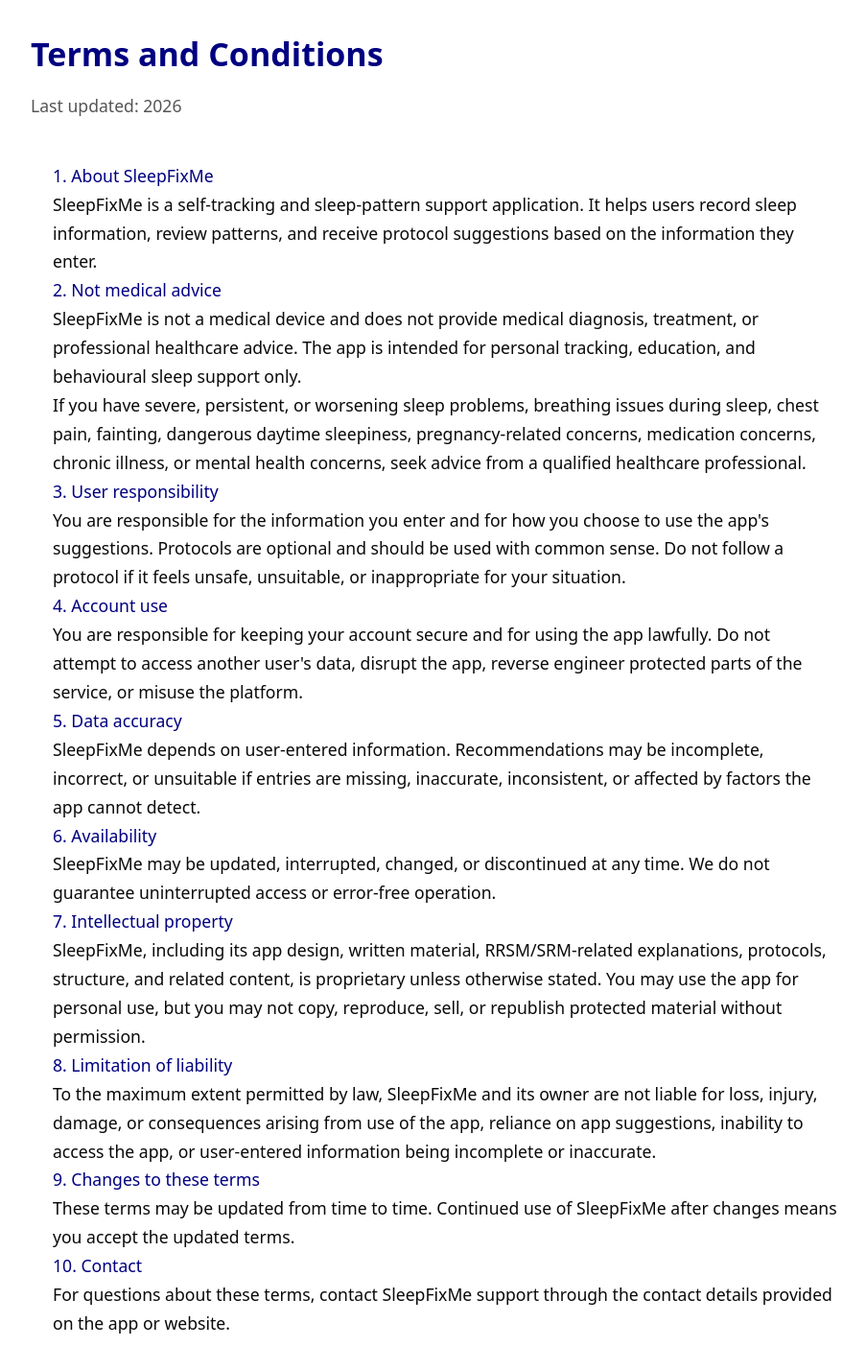
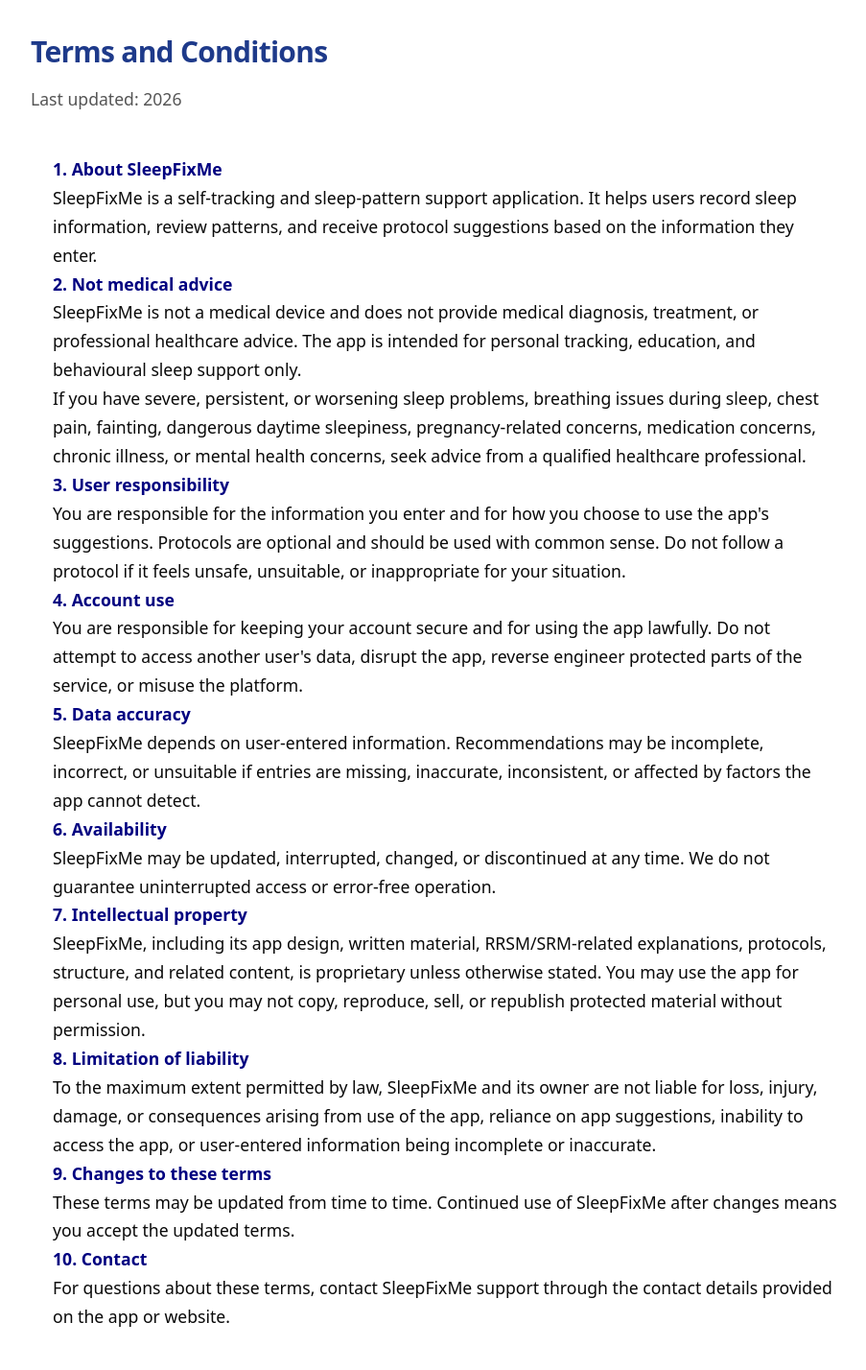
Before and after one commit to jlnalexander5-sudo/sleepfix-app, a Next.js app: page /terms in a window 1280 px wide. Shown: the top 1428 px of the page at 96% size, without its empty margins (176-1079 px from the left). Built offline with nearby package versions, Linux system fonts and the light colour scheme.

Commit message:
Update page.tsx

```diff
--- a/app/terms/page.tsx
+++ b/app/terms/page.tsx
@@ -5,20 +5,20 @@ import React from "react";
 export default function TermsPage() {
   return (
     <main style={{ maxWidth: 900, margin: "0 auto", padding: "28px 18px", lineHeight: 1.7 }}>
-      <h1 style={{ fontSize: 34, fontWeight: 800, color: "var(--sf-brand)", marginBottom: 10 }}>
+      <h1 style={{ fontSize: 30, fontWeight: 600, letterSpacing: "-0.025em", color: "#1e3a8a", marginBottom: 10 }}>
         Terms and Conditions
       </h1>
 
       <p style={{ color: "#555" }}>Last updated: 2026</p>
 
       <section className="sf-card" style={{ padding: 22, marginTop: 20 }}>
-        <h2>1. About SleepFixMe</h2>
+        <h2 style={{ fontWeight: 600 }}>1. About SleepFixMe</h2>
         <p>
           SleepFixMe is a self-tracking and sleep-pattern support application. It helps users record sleep information,
           review patterns, and receive protocol suggestions based on the information they enter.
         </p>
 
-        <h2>2. Not medical advice</h2>
+        <h2 style={{ fontWeight: 600 }}>2. Not medical advice</h2>
         <p>
           SleepFixMe is not a medical device and does not provide medical diagnosis, treatment, or professional healthcare
           advice. The app is intended for personal tracking, education, and behavioural sleep support only.
@@ -29,52 +29,52 @@ export default function TermsPage() {
           concerns, seek advice from a qualified healthcare professional.
         </p>
 
-        <h2>3. User responsibility</h2>
+        <h2 style={{ fontWeight: 600 }}>3. User responsibility</h2>
         <p>
           You are responsible for the information you enter and for how you choose to use the app&apos;s suggestions.
           Protocols are optional and should be used with common sense. Do not follow a protocol if it feels unsafe,
           unsuitable, or inappropriate for your situation.
         </p>
 
-        <h2>4. Account use</h2>
+        <h2 style={{ fontWeight: 600 }}>4. Account use</h2>
         <p>
           You are responsible for keeping your account secure and for using the app lawfully. Do not attempt to access
           another user&apos;s data, disrupt the app, reverse engineer protected parts of the service, or misuse the platform.
         </p>
 
-        <h2>5. Data accuracy</h2>
+        <h2 style={{ fontWeight: 600 }}>5. Data accuracy</h2>
         <p>
           SleepFixMe depends on user-entered information. Recommendations may be incomplete, incorrect, or unsuitable if
           entries are missing, inaccurate, inconsistent, or affected by factors the app cannot detect.
         </p>
 
-        <h2>6. Availability</h2>
+        <h2 style={{ fontWeight: 600 }}>6. Availability</h2>
         <p>
           SleepFixMe may be updated, interrupted, changed, or discontinued at any time. We do not guarantee uninterrupted
           access or error-free operation.
         </p>
 
-        <h2>7. Intellectual property</h2>
+        <h2 style={{ fontWeight: 600 }}>7. Intellectual property</h2>
         <p>
           SleepFixMe, including its app design, written material, RRSM/SRM-related explanations, protocols, structure,
           and related content, is proprietary unless otherwise stated. You may use the app for personal use, but you may
           not copy, reproduce, sell, or republish protected material without permission.
         </p>
 
-        <h2>8. Limitation of liability</h2>
+        <h2 style={{ fontWeight: 600 }}>8. Limitation of liability</h2>
         <p>
           To the maximum extent permitted by law, SleepFixMe and its owner are not liable for loss, injury, damage, or
           consequences arising from use of the app, reliance on app suggestions, inability to access the app, or user-entered
           information being incomplete or inaccurate.
         </p>
 
-        <h2>9. Changes to these terms</h2>
+        <h2 style={{ fontWeight: 600 }}>9. Changes to these terms</h2>
         <p>
           These terms may be updated from time to time. Continued use of SleepFixMe after changes means you accept the
           updated terms.
         </p>
 
-        <h2>10. Contact</h2>
+        <h2 style={{ fontWeight: 600 }}>10. Contact</h2>
         <p>
           For questions about these terms, contact SleepFixMe support through the contact details provided on the app or website.
         </p>
```
